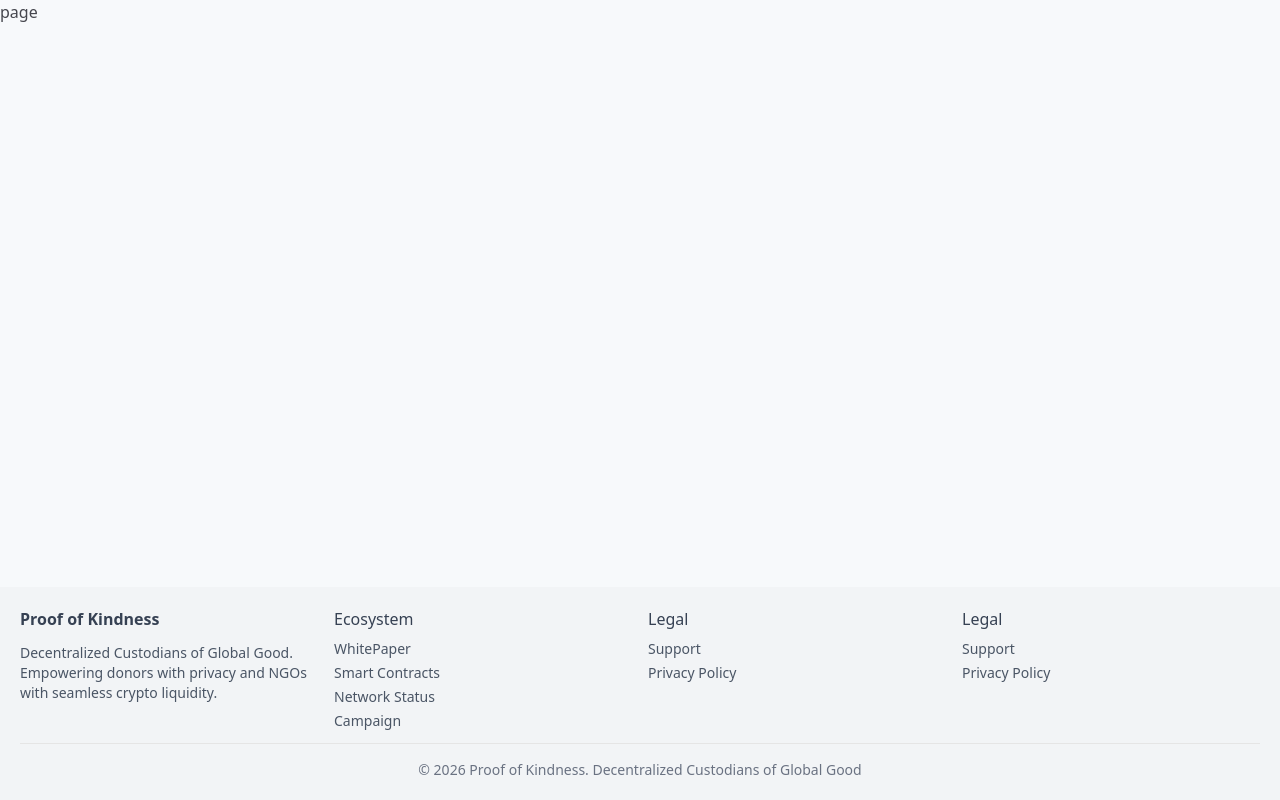
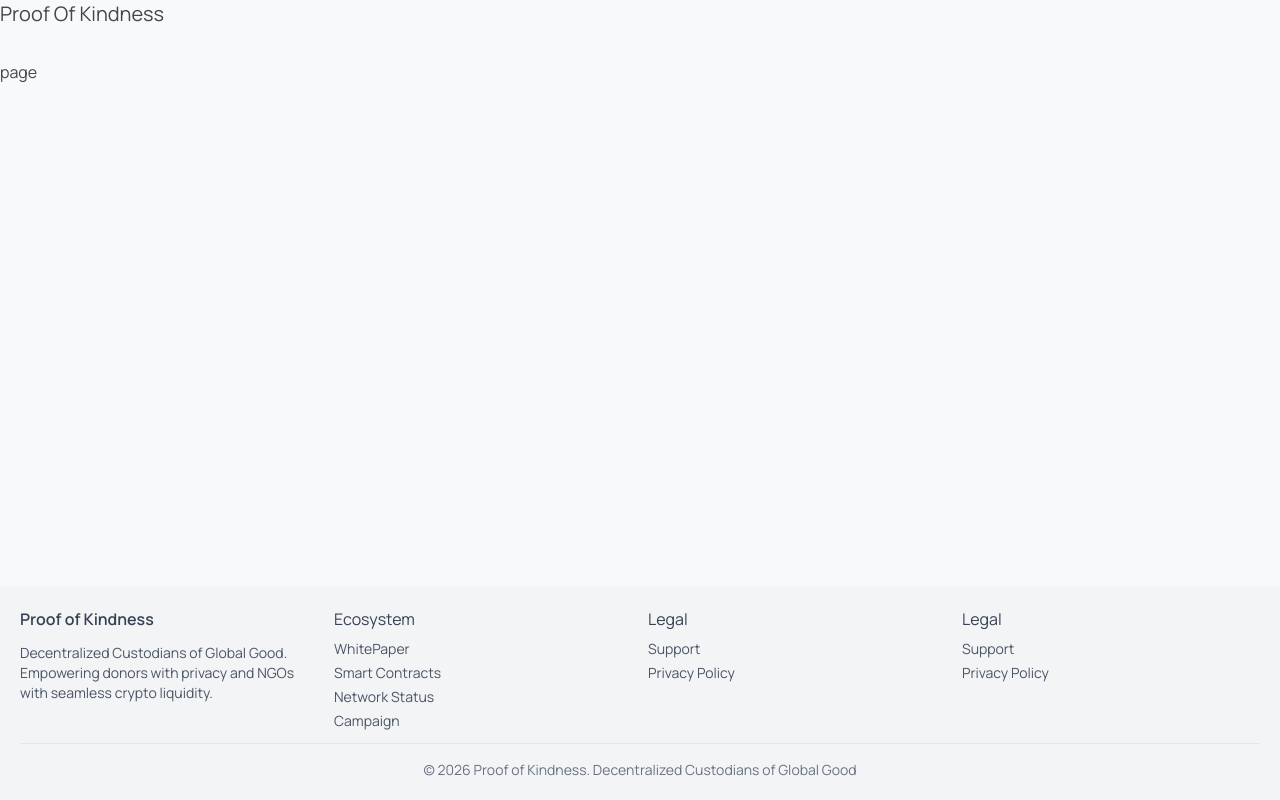
Before and after one commit to Daisy-Devs/pok, a Next.js app: page / in a window 1280 px wide. Built offline with nearby package versions, Linux system fonts and the light colour scheme.

Commit message:
feat: add Navbar component and update global styles with Manrope font

```diff
--- /dev/null
+++ b/components/Navbar.tsx
@@ -0,0 +1,13 @@
+import { nomenclature } from '@/src/constants/nomenclature'
+import Link from 'next/link'
+import React from 'react'
+
+const Navbar = () => {
+  return (
+    <div className={'h-15'}>
+    <Link href={'/'}><h2 className={'text-xl'}>{nomenclature.PROUDUCT_NAME}</h2></Link>
+    </div>
+  )
+}
+
+export default Navbar
--- a/src/app/globals.css
+++ b/src/app/globals.css
@@ -119,5 +119,6 @@
   }
   body {
     @apply bg-background text-foreground;
+    font-family: var(--font-manrope), sans-serif;
   }
 }
--- a/src/app/layout.tsx
+++ b/src/app/layout.tsx
@@ -1,17 +1,15 @@
 import type { Metadata } from "next";
-import { Geist, Geist_Mono } from "next/font/google";
+import { Manrope } from "next/font/google";
 import "./globals.css";
 import Footer from "../../components/Footer";
+import Navbar from "@/components/Navbar";
 
-const geistSans = Geist({
-  variable: "--font-geist-sans",
+const manrope = Manrope({
+  variable: "--font-manrope",
   subsets: ["latin"],
+  weight: ["800","700","600","400"]
 });
 
-const geistMono = Geist_Mono({
-  variable: "--font-geist-mono",
-  subsets: ["latin"],
-});
 
 export const metadata: Metadata = {
   title: "Create Next App",
@@ -26,13 +24,13 @@ export default function RootLayout({
   return (
     <html
       lang="en"
-      className={`${geistSans.variable} ${geistMono.variable} h-full antialiased`}
+      className={`${manrope.variable} h-full antialiased`}
     >
       <body className="min-h-full flex flex-col">
+        <Navbar/>
         <main className="grow">
           {children}
         </main>
-
         <Footer/>
       </body>
     </html>
--- /dev/null
+++ b/src/constants/nomenclature.ts
@@ -0,0 +1,4 @@
+export const nomenclature={
+ PROUDUCT_NAME:"Proof Of Kindness",
+
+}
```
